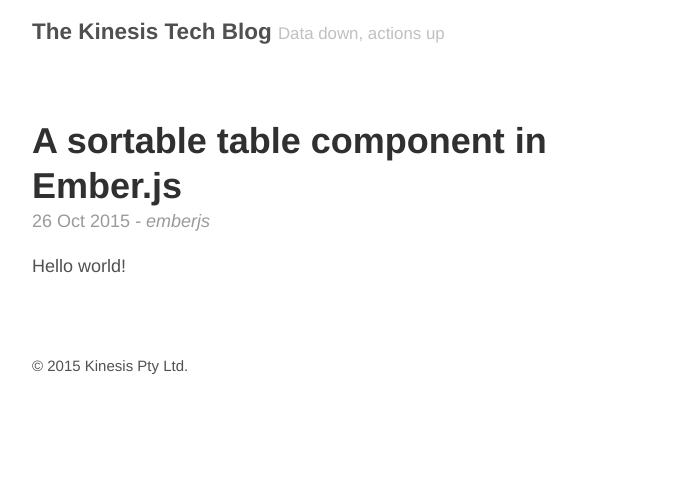
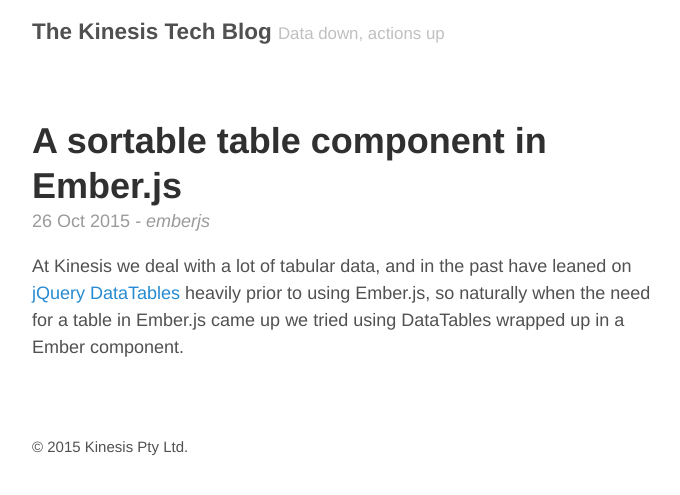
Before and after one commit to kinesisptyltd/tech.kinesis.org, a Jekyll site: the page built from _posts/2015-10-26-a-sortable-table-component-in-emberjs.md, in a window 1280 px wide. Shown: the top 495 px of the page, without its empty margins (293-973 px from the left). Built offline with Jekyll 4.4.1, drawn with Linux system fonts in a browser that asks for light colours; Markdown is read by kramdown in place of the engine named in the settings.

Commit message:
Add first paragraph to table component post

```diff
--- a/_posts/2015-10-26-a-sortable-table-component-in-emberjs.md
+++ b/_posts/2015-10-26-a-sortable-table-component-in-emberjs.md
@@ -4,4 +4,6 @@
 tags: emberjs
 ---
 
-Hello world!
+At Kinesis we deal with a lot of tabular data, and in the past have leaned on
+[jQuery DataTables](https://www.datatables.net) heavily prior to using Ember.js, so naturally when the need for a table
+in Ember.js came up we tried using DataTables wrapped up in a Ember component.
```
